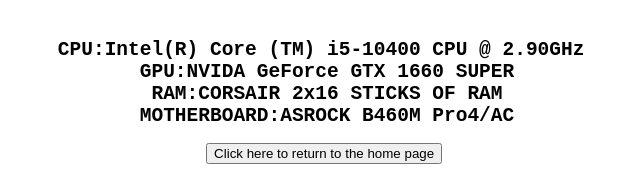
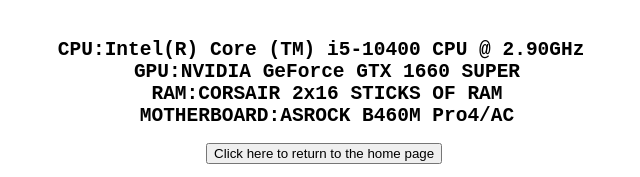
Before and after one commit to Finkledork/project.github.io, a plain HTML site: page example.html in a window 1280 px wide. Shown: the part 526-703 px from the top of the page, without its empty margins (313-953 px from the left). Drawn offline with Linux system fonts and the light colour scheme.

Commit message:
Update example.html

```diff
--- a/example.html
+++ b/example.html
@@ -20,7 +20,7 @@
 <pre>
 <h2>
 CPU:Intel(R) Core (TM) i5-10400 CPU @ 2.90GHz
-GPU:NVIDA GeForce GTX 1660 SUPER
+GPU:NVIDIA GeForce GTX 1660 SUPER
 RAM:CORSAIR 2x16 STICKS OF RAM
 MOTHERBOARD:ASROCK B460M Pro4/AC
 </h2>&nbsp&nbsp&nbsp&nbsp&nbsp<button onclick="window.location.href = 'new 1.html';">Click here to return to the home page</button>
```
